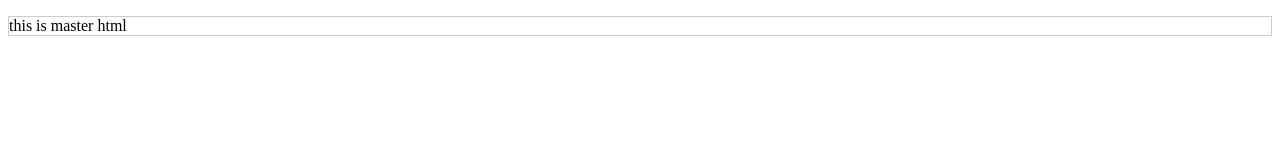
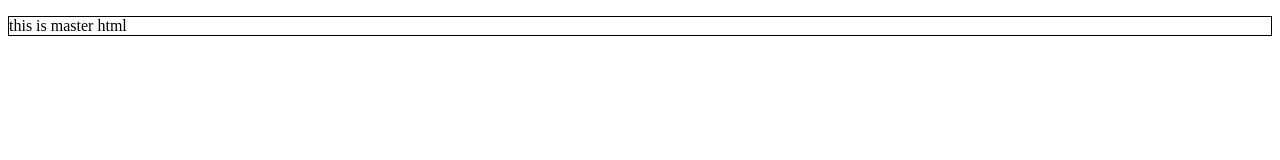
Before and after one commit to langchenglin/Kobe-Blaines, a plain HTML site: page home.html in a window 1280 px wide. Drawn offline with Linux system fonts and the light colour scheme.

Commit message:
has error

```diff
--- a/home.html
+++ b/home.html
@@ -7,7 +7,7 @@
 
     p{
 
-    	border: 1px solid #ccc
+    	border: 1px solid #000;
 
     }
 
```
